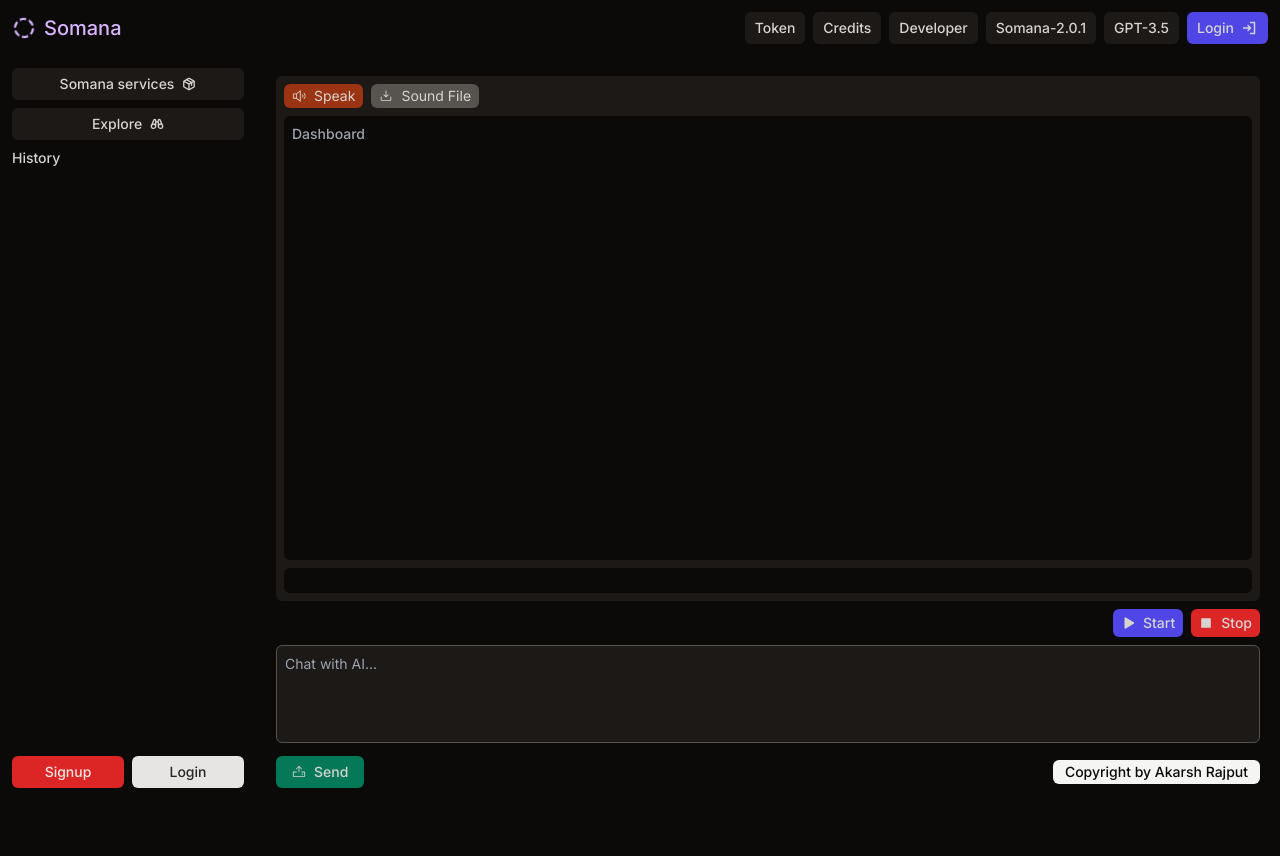
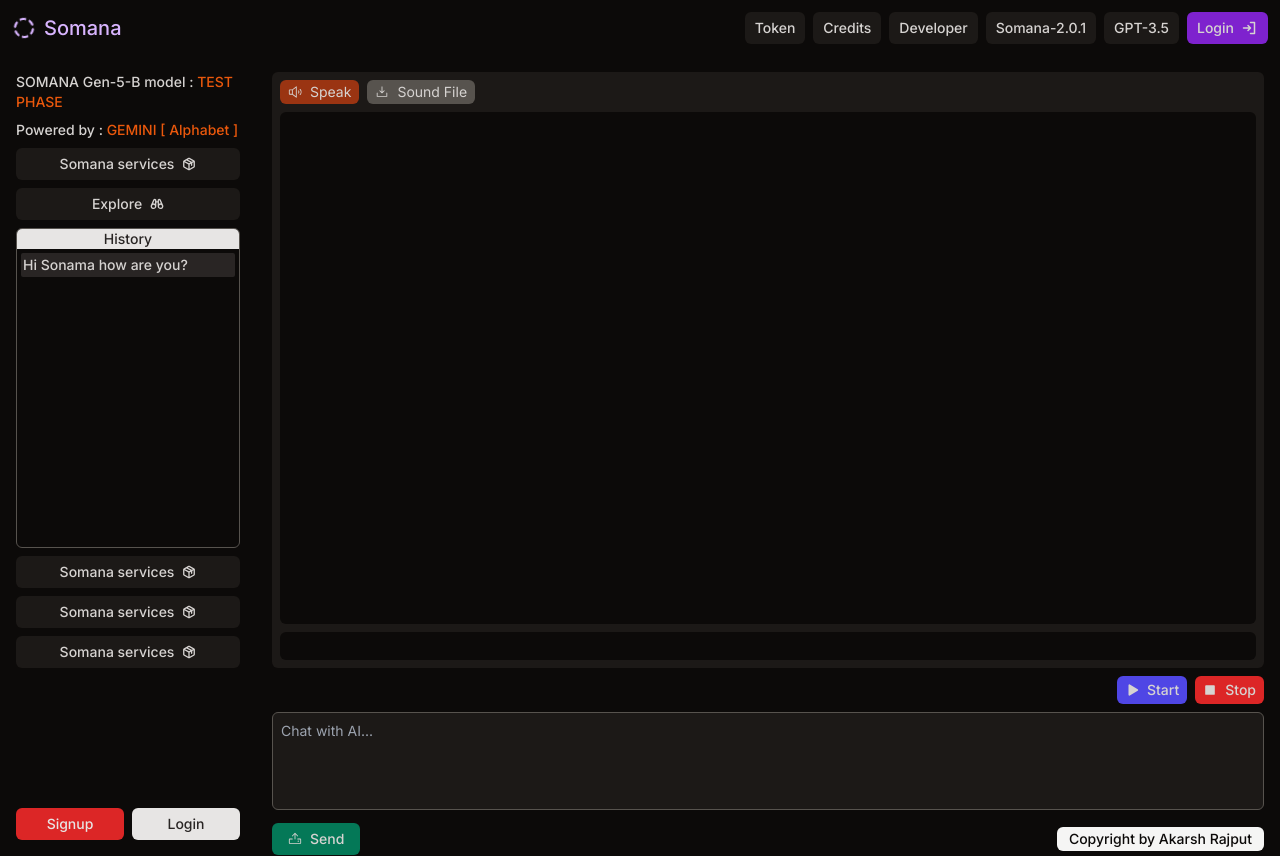
Before and after one commit to akarshrajput/somana-ai, a Next.js app: page / in a window 1280 px wide. Before the commit the page ends 800 px from the top, so only its background shows below. Built offline with nearby package versions, Linux system fonts and the light colour scheme.

Commit message:
Update AI and promt

```diff
--- a/app/ai/route.js
+++ b/app/ai/route.js
@@ -12,7 +12,9 @@
     const model = genAI.getGenerativeModel({ model: "gemini-1.5-flash" });
 
     // Generate content based on the prompt
-    const result = await model.generateContent(prompt);
+    const result = await model.generateContent(
+      `${prompt} \n\nPlease provide the response in HTML format and except of html I do not want any other special character in response except code of Computer`
+    );
     const response = await result.response;
     const text = await response.text();
 
--- a/app/layout.js
+++ b/app/layout.js
@@ -17,11 +17,11 @@
         <header className="sticky top-0 left-0 right-0 w-full z-50">
           <Header />
         </header>
-        <div className="flex flex-grow ">
-          <aside className="w-1/5  h-full">
+        <div className="grid grid-cols-5 h-full">
+          <aside className="sticky left-0 bottom-0 h-full col-span-1">
             <SideBar />
           </aside>
-          <main className="flex-grow  overflow-auto">{children}</main>
+          <main className="flex-grow overflow-auto col-span-4">{children}</main>
         </div>
       </body>
     </html>
--- a/components/AskAI.jsx
+++ b/components/AskAI.jsx
@@ -1,5 +1,5 @@
 "use client";
-import React, { useState, useEffect } from "react";
+import React, { useState, useEffect, useRef } from "react";
 import {
   Circle,
   Play,
@@ -15,17 +15,25 @@
   const [transcript, setTranscript] = useState("");
   const [interimTranscript, setInterimTranscript] = useState("");
 
-  const [response, setResponse] = useState("");
   const [loadingResponse, setLoadingResponse] = useState(false);
 
-  const [chatHistory, setChatHistory] = useState("");
-  const [shouldRestartListening, setShouldRestartListening] = useState(false); // New state to track if the mic should restart
+  const [chatHistory, setChatHistory] = useState([]);
+  const [shouldRestartListening, setShouldRestartListening] = useState(false);
+
+  const chatContainerRef = useRef(null);
 
   useEffect(() => {
     if (!listening && transcript) {
       handleGenerate();
     }
   }, [listening, transcript]);
+
+  useEffect(() => {
+    if (chatContainerRef.current) {
+      chatContainerRef.current.scrollTop =
+        chatContainerRef.current.scrollHeight;
+    }
+  }, [chatHistory]);
 
   const handleGenerate = async () => {
     try {
@@ -47,19 +55,24 @@
       const data = await res.json();
       const newResponse = data.text;
 
-      setChatHistory(
-        (prev) => `${prev}\nUser: ${transcript}\nAI: ${newResponse}`
-      );
-      setResponse((prev) => `${prev}\n${newResponse}`);
+      setChatHistory((prev) => [
+        ...prev,
+        { type: "user", text: transcript },
+        { type: "ai", text: newResponse },
+      ]);
       setTranscript("");
     } catch (error) {
       console.error("Failed to fetch:", error);
-      setResponse("Failed to generate text.");
+      setChatHistory((prev) => [
+        ...prev,
+        { type: "user", text: transcript },
+        { type: "ai", text: "Failed to generate text." },
+      ]);
     } finally {
       setLoadingResponse(false);
       if (shouldRestartListening) {
-        setListening(true); // Restart the microphone if it should restart
-        setShouldRestartListening(false); // Reset the flag
+        setListening(true);
+        setShouldRestartListening(false);
       }
     }
   };
@@ -70,23 +83,27 @@
 
   const handleStopListening = () => {
     setListening(false);
-    setInterimTranscript(""); // Clear interim transcript when stopping
-    setShouldRestartListening(true); // Set the flag to restart listening
+    setInterimTranscript("");
+    setShouldRestartListening(true);
   };
 
   const handleStopAll = () => {
     setListening(false);
     setTranscript("");
     setInterimTranscript("");
-    setShouldRestartListening(false); // Ensure the flag is reset
+    setShouldRestartListening(false);
   };
 
   return (
-    <div className="mt-auto flex p-3 flex-col w-full h-full">
+    <div className="mt-auto flex p-2 flex-col w-full h-full">
       <div className="p-2 flex flex-col rounded-md gap-2 h-full">
         <div className="w-full flex flex-col gap-2 resize-none rounded-md outline-none h-full p-2 text-stone-300 bg-stone-900">
           <div className="flex items-center gap-2">
-            <TextToSpeechComponent text={`Somana speaking ${chatHistory}`} />
+            <TextToSpeechComponent
+              text={`Somana speaking ${chatHistory
+                .map((entry) => entry.text)
+                .join(" ")}`}
+            />
             {loadingResponse && (
               <div className="flex items-center gap-2 ml-auto">
                 <p>Generating</p>
@@ -95,12 +112,27 @@
             )}
           </div>
 
-          <textarea
-            className="resize-none font-medium h-full outline-none cursor-default bg-stone-950 p-2 rounded-md"
-            readOnly
-            value={chatHistory}
-            placeholder="Dashboard"
-          />
+          <div
+            ref={chatContainerRef}
+            className="flex flex-col gap-2 h-[32rem] overflow-y-auto bg-stone-950 p-2 rounded-md text-stone-300"
+          >
+            {chatHistory.map((entry, index) => (
+              <div
+                key={index}
+                className={`flex ${
+                  entry.type === "user" ? "justify-end" : "justify-start"
+                }`}
+              >
+                <div
+                  className={`p-2 rounded-md max-w-2xl ${
+                    entry.type === "user" ? " text-white" : " text-stone-300"
+                  }`}
+                  dangerouslySetInnerHTML={{ __html: entry.text }}
+                ></div>
+              </div>
+            ))}
+          </div>
+
           <textarea
             rows={1}
             className="resize-none bg-stone-950 outline-none cursor-default mt-auto p-1 rounded-md"
@@ -109,7 +141,7 @@
           />
         </div>
       </div>
-      <div className="flex flex-col gap-2 mt-auto ">
+      <div className="flex flex-col gap-2 mt-auto">
         <div className="self-end flex items-center gap-2 px-2">
           {listening && (
             <div className="flex items-center gap-2">
@@ -132,17 +164,11 @@
             <Stop weight="fill" />
             Stop
           </button>
-          {/* <button
-            onClick={handleStopAll}
-            className="font-medium flex items-center gap-2 py-1 px-4 bg-red-600 rounded-sm"
-          >
-            Stop All
-          </button> */}
         </div>
         <div className="px-2 py-0 w-full">
           <textarea
             rows={4}
-            className="resize-none bg-stone-900 w-full outline-none  mt-auto p-2 rounded-md border border-stone-600"
+            className="resize-none bg-stone-900 w-full outline-none mt-auto p-2 rounded-md border border-stone-600"
             placeholder="Chat with AI..."
           />
         </div>
@@ -154,24 +180,6 @@
             <Upload />
             Send
           </button>
-          {/* <button className="font-medium flex items-center gap-2 self-start py-1.5 px-4 bg-indigo-600 rounded-md">
-            Voice
-          </button>
-          <button className="font-medium flex items-center gap-2 self-start py-1.5 px-4 bg-indigo-600 rounded-md">
-            Upload File
-          </button>
-          <button className="cursor-not-allowed font-medium flex items-center gap-2 self-start py-1.5 px-4 bg-indigo-600 rounded-md">
-            Somana IBR
-          </button>
-          <button className="cursor-not-allowed font-medium flex items-center gap-2 self-start py-1.5 px-4 bg-indigo-600 rounded-md">
-            Somana MBR
-          </button>
-          <button className="cursor-not-allowed font-medium flex items-center gap-2 self-start py-1.5 px-4 bg-indigo-600 rounded-md">
-            Somana VBR
-          </button>
-          <button className="font-medium flex items-center gap-2 self-start py-1.5 px-4 bg-indigo-600 rounded-md">
-            Services
-          </button> */}
           <p className="ml-auto font-medium text-sm bg-stone-100 text-stone-950 py-0.5 px-3 rounded-md">
             Copyright by Akarsh Rajput
           </p>
--- a/components/HeaderNav.jsx
+++ b/components/HeaderNav.jsx
@@ -9,14 +9,14 @@
       <BaseButton>Token</BaseButton>
       <BaseButton>Credits</BaseButton>
       <BaseButton>Developer</BaseButton>
-      <BaseButton className=" bg-pink-600 hover:bg-pink-700">
+      <BaseButton className=" bg-pink-700 hover:bg-pink-600">
         Somana-2.0.1
       </BaseButton>
       <BaseButton>
         GPT-3.5
         {/* <OpenAiLogo weight="regular" className="size-4" /> */}
       </BaseButton>
-      <TextButton className="bg-indigo-600 hover:bg-indigo-600">
+      <TextButton className="bg-purple-700 hover:bg-purple-600">
         Login
         <SignIn className="size-4" weight="bold" />
       </TextButton>
--- a/components/SideBar.jsx
+++ b/components/SideBar.jsx
@@ -3,9 +3,20 @@
 import TextButton from "./buttons/TextButton";
 const SideBar = () => {
   return (
-    <div className="p-3 font-medium h-full">
+    <div className="p-4 font-medium w-full h-full">
       <div className="flex flex-col gap-2 h-full ">
         <div className="flex flex-col gap-2">
+          <p>
+            SOMANA Gen-5-B model :
+            <mark className=" bg-transparent text-orange-600"> TEST PHASE</mark>
+          </p>
+          <p>
+            Powered by :
+            <mark className=" bg-transparent text-orange-600">
+              {" "}
+              GEMINI [ Alphabet ]
+            </mark>
+          </p>
           <BaseButton className="justify-center bg-purple-600 hover:bg-purple-700">
             Somana services
             <Package weight="bold" />
@@ -14,7 +25,30 @@
             Explore
             <Binoculars weight="bold" />
           </BaseButton>
-          <p className="justify-center">History</p>
+          <div className="border flex flex-col h-80 border-stone-600 overflow-hidden rounded-md">
+            <p className="justify-center text-center bg-stone-200 text-stone-800">
+              History
+            </p>
+            <div className="p-1">
+              <p className="bg-stone-800 p-0.5 rounded-sm">
+                Hi Sonama how are you?
+              </p>
+            </div>
+          </div>
+        </div>
+        <div className="flex flex-col gap-2">
+          <BaseButton className="justify-center bg-purple-600 hover:bg-purple-700">
+            Somana services
+            <Package weight="bold" />
+          </BaseButton>
+          <BaseButton className="justify-center bg-purple-600 hover:bg-purple-700">
+            Somana services
+            <Package weight="bold" />
+          </BaseButton>
+          <BaseButton className="justify-center bg-purple-600 hover:bg-purple-700">
+            Somana services
+            <Package weight="bold" />
+          </BaseButton>
         </div>
 
         <div className="mt-auto grid grid-cols-2 gap-2 ">
```
